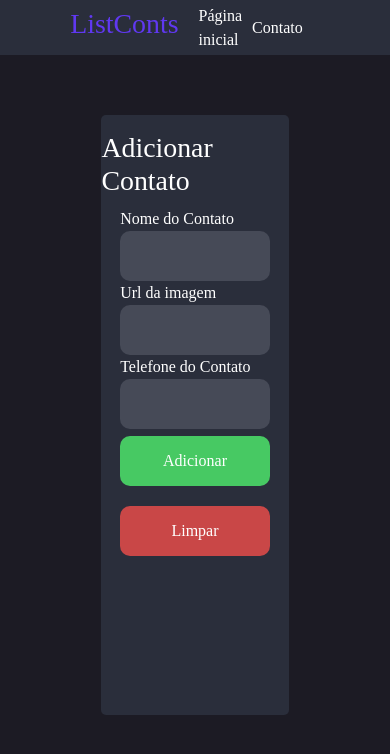
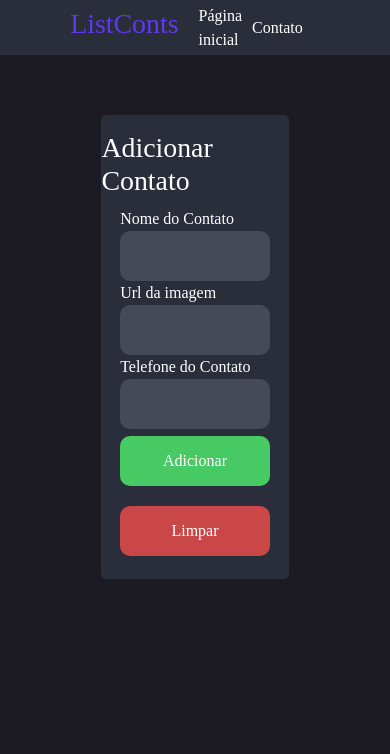
Before and after one commit to ViniHGV/ListConts_FrontEnd, a React (Vite) app: page /adicionar in a window 390 px wide. Shown: the top 754 px of the page. Built offline with nearby package versions, Linux system fonts and the light colour scheme.

Commit message:
Editando form

```diff
--- a/src/Pages/Adicionar/index.css
+++ b/src/Pages/Adicionar/index.css
@@ -18,7 +18,6 @@ div.containerInputs h1{
     background-color: #2A2E3B;
     border-radius: 5px;
     width: 30%;
-    height: 600px;
 }
 .containerInputs *{
     background-color: #2A2E3B;
@@ -39,6 +38,7 @@ div.containerInputs form{
 }
 .buttonsForm{
     margin-top: 5%;
+    margin-bottom: 5%;
     display: flex;
     flex-direction: column;
 }
@@ -66,9 +66,8 @@ div.containerInputs form{
     background-color: #861b1b;
 }
 
-@media(max-width:987px){
+@media(max-width:1100px){
     .containerInputs{
         width: 60%;
-        height: 600px;
     }
 }
```
Also changed, not shown: src/Components/Contatos/Navbar/index.css (line endings or trailing spaces).
